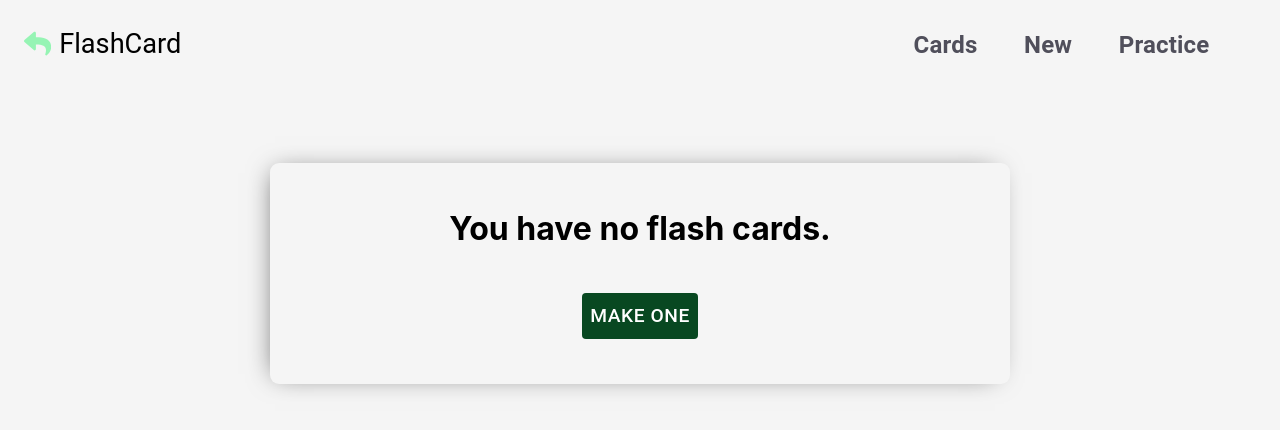
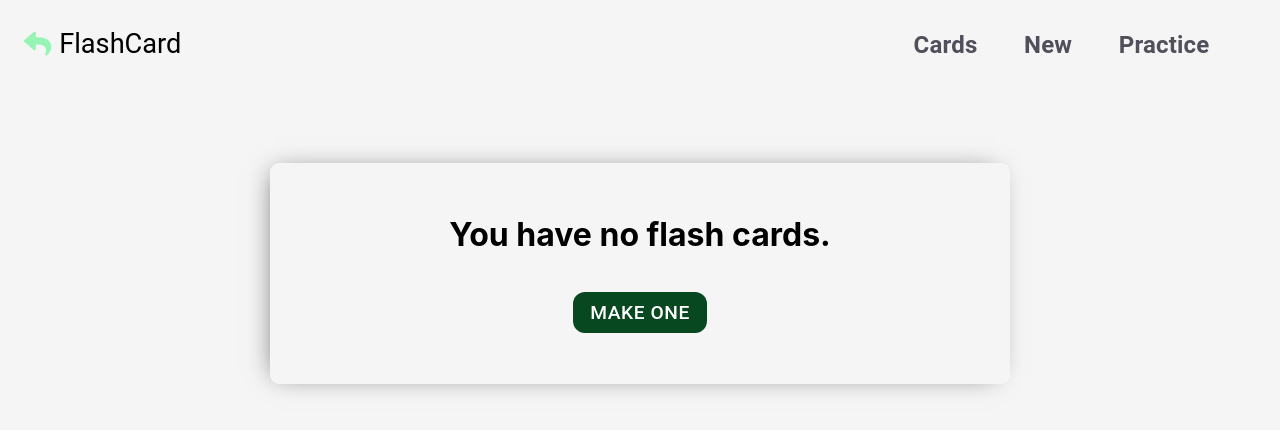
Before and after one commit to ay19b/Flash, a React (Create React App) app: page / in a window 1280 px wide. Shown: the top 430 px of the page. Built offline with nearby package versions, Linux system fonts and the light colour scheme.

Commit message:
Update empty.css

```diff
--- a/src/component/empty/empty.css
+++ b/src/component/empty/empty.css
@@ -1,3 +1,4 @@
+
 .empty{
 }
 .empty .content{
@@ -15,8 +16,11 @@
     outline: none;
     border: none;
     font-size: 1rem;
-    color: white;
+    color: #fff;
     cursor: pointer;
+    padding: 4px 17px;
+    border-radius: 12px;
+    margin-top: -13px;
 }
 .content button:hover{
     background-color: #0a6b2f;
```
Lines whose indentation alone changed are shown as unchanged.
